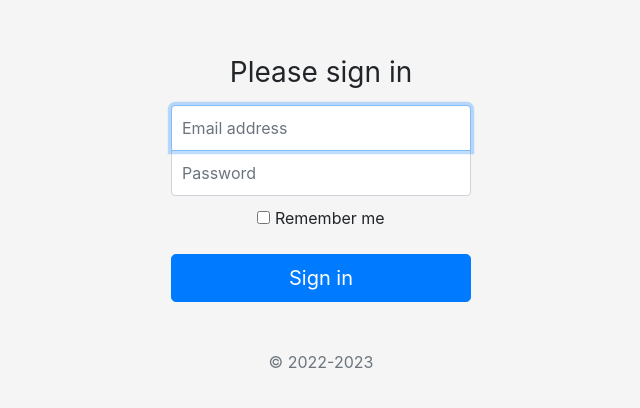
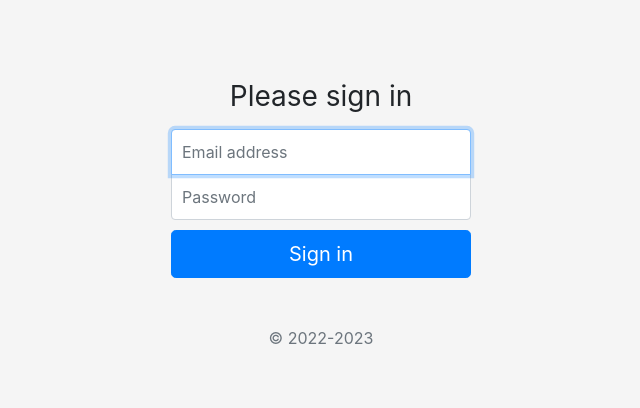
Before and after one commit to PushkarRJain/signin, a plain HTML site: page index.html in a window 1280 px wide. Shown: the part 177-585 px from the top of the page, without its empty margins (319-959 px from the left). Drawn offline with nearby package versions, Linux system fonts and the light colour scheme.

Commit message:
first comm

```diff
--- a/index.html
+++ b/index.html
@@ -26,12 +26,7 @@
       <input type="email" id="inputEmail" class="form-control" placeholder="Email address" required autofocus>
       <label for="inputPassword" class="sr-only">Password</label>
       <input type="password" id="inputPassword" class="form-control" placeholder="Password" required>
-      <div class="checkbox mb-3">
-        <label>
-          <input type="checkbox" value="remember-me"> Remember me
-        </label>
-      </div>
-      <button class="btn btn-lg btn-primary btn-block" type="submit">Sign in</button>
+      <button id="btn-signin" class="btn btn-lg btn-primary btn-block" type="submit">Sign in</button>
       <p class="mt-5 mb-3 text-muted">&copy; 2022-2023</p>
     </form>
   </body>
```
